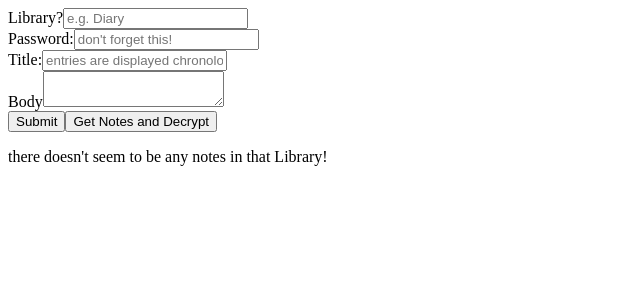
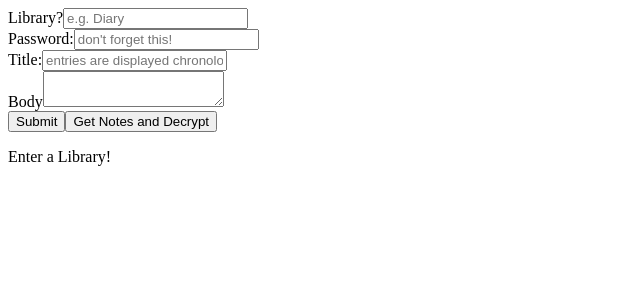
Before and after one commit to jessebeard/crypto_notes, a React app: page / in a window 1280 px wide. Shown: the top 300 px of the page, without its empty margins (0-640 px from the left). Built offline with nearby package versions, Linux system fonts and the light colour scheme; the HTML template or start-up script is replaced by a standard one.

Commit message:
only updates decryption status on click, no on typing

```diff
--- a/src/App.jsx
+++ b/src/App.jsx
@@ -40,6 +40,7 @@ const App = () => {
   const [numEntries, setNumEntries] = useState(0);
   const [currentLibrary, setCurrentLibrary] = useState('');
   const [submit, setSubmit] = useState(false);
+  const [queried, setQueried] = useState(false);
   const handleSubmit = (event) => {
     event.preventDefault();
     setSubmit(true);
@@ -120,6 +121,7 @@ const App = () => {
                 if (f === 0) {
                   setMessages((m) => [...m, [t, b]]);
                   setNumEntries((num) => (num + 1));
+                  setQueried(true);
                   setCurrentLibrary(library);
                 } else {
                   setFailedDecrypts((num) => num + 1);
@@ -130,24 +132,6 @@ const App = () => {
             }
           }
         }).catch((error) => console.log('error line 123', error));
-      //   (async () => {
-      //     const [t, b, f] = await decrypt(password,
-      //       new Uint8Array(entry.salt),
-      //       new Uint8Array(entry.iv),
-      //       stringToArrayBuffer(entry.title),
-      //       stringToArrayBuffer(entry.body));
-      //     if (f === 0) {
-      //       setMessages((m) => [...m, [t, b]]);
-      //       setNumEntries((num) => (num + 1 ));
-      //     } else {
-      //       setFailedDecrypts(failedDecrypts + f);
-      //     }
-      //   }).catch((error) => { console.log('error line 123', error); })();
-      // }
-      // }).catch((error) => {
-      //   // eslint-disable-next-line no-console
-      //   console.log('line 129 App.', error);
-      // });
       setGetEntries(false);
     }
     // eslint-disable-next-line consistent-return
@@ -220,9 +204,11 @@ const App = () => {
       </button>
       {numEntries > 0 && <p>{`decrypted ${numEntries} entries`}</p>}
       {failedDecrypts > 0 && <p>{`failed entries ${failedDecrypts}`}</p>}
-      {numEntries === 0 && failedDecrypts > 0 && <p>try another password</p>}
+      {numEntries === 0 && failedDecrypts > 0
+       && <p>try another password</p>}
       {numEntries === 0 && failedDecrypts === 0
-      && <p>there doesn&#39;t seem to be any notes in that Library!</p>}
+      && queried === true && <p>there doesn&#39;t seem to be any notes in that Library!</p>}
+      {numEntries === 0 && failedDecrypts === 0 && <p>Enter a Library!</p>}
       {messages.map((tuple, i) => (
         <>
           <p className="messageTitle">{tuple[0]}</p>
```
